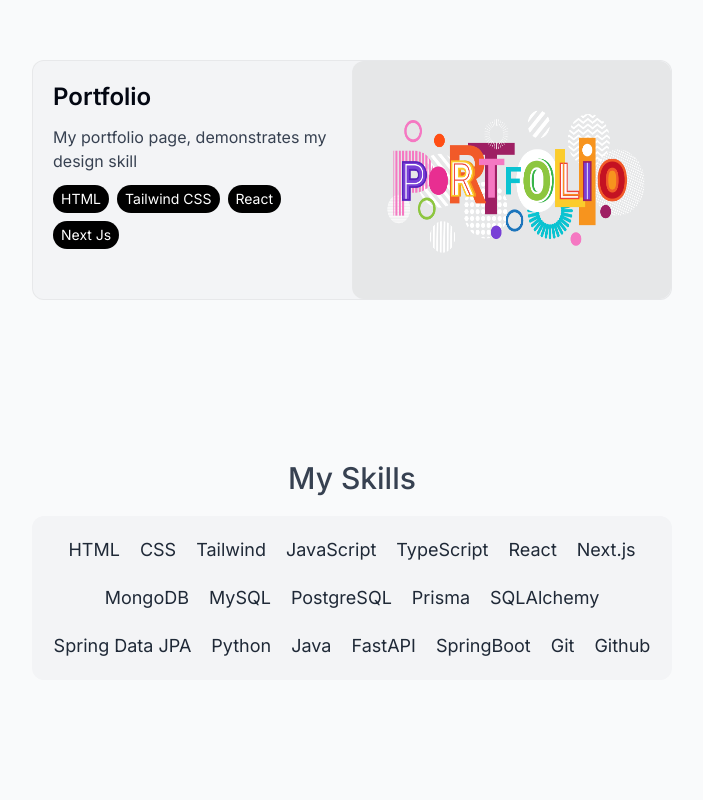
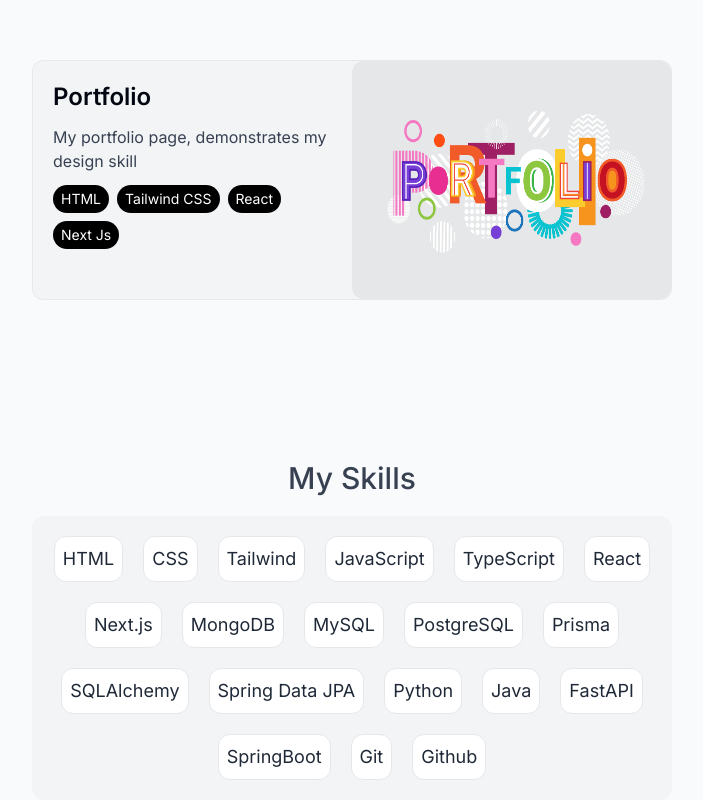
Before and after one commit to michaelx1999/portfolio, a Next.js app: page / in a window 1280 px wide. Shown: the part 1350-2150 px from the top of the page, without its empty margins (288-991 px from the left). Before the commit the page ends 2030 px from the top, so only its background shows below. Built offline with nearby package versions, Linux system fonts and the light colour scheme.

Commit message:
modified skills

```diff
--- a/components/skills.tsx
+++ b/components/skills.tsx
@@ -6,7 +6,9 @@ export default function Skills() {
       <h2 className="font-medium text-3xl text-gray-700 text-center">My Skills</h2>
       <ul className="flex flex-wrap gap-5 text-lg text-gray-800 justify-center bg-gray-100 rounded-xl p-5 hover:scale-110 transition">
         {skills.map((skill, index) => (
-          <li key={index}>{skill}</li>
+          <li className=" bg-white p-2 border rounded-xl" key={index}>
+            {skill}
+          </li>
         ))}
       </ul>
     </section>
```
